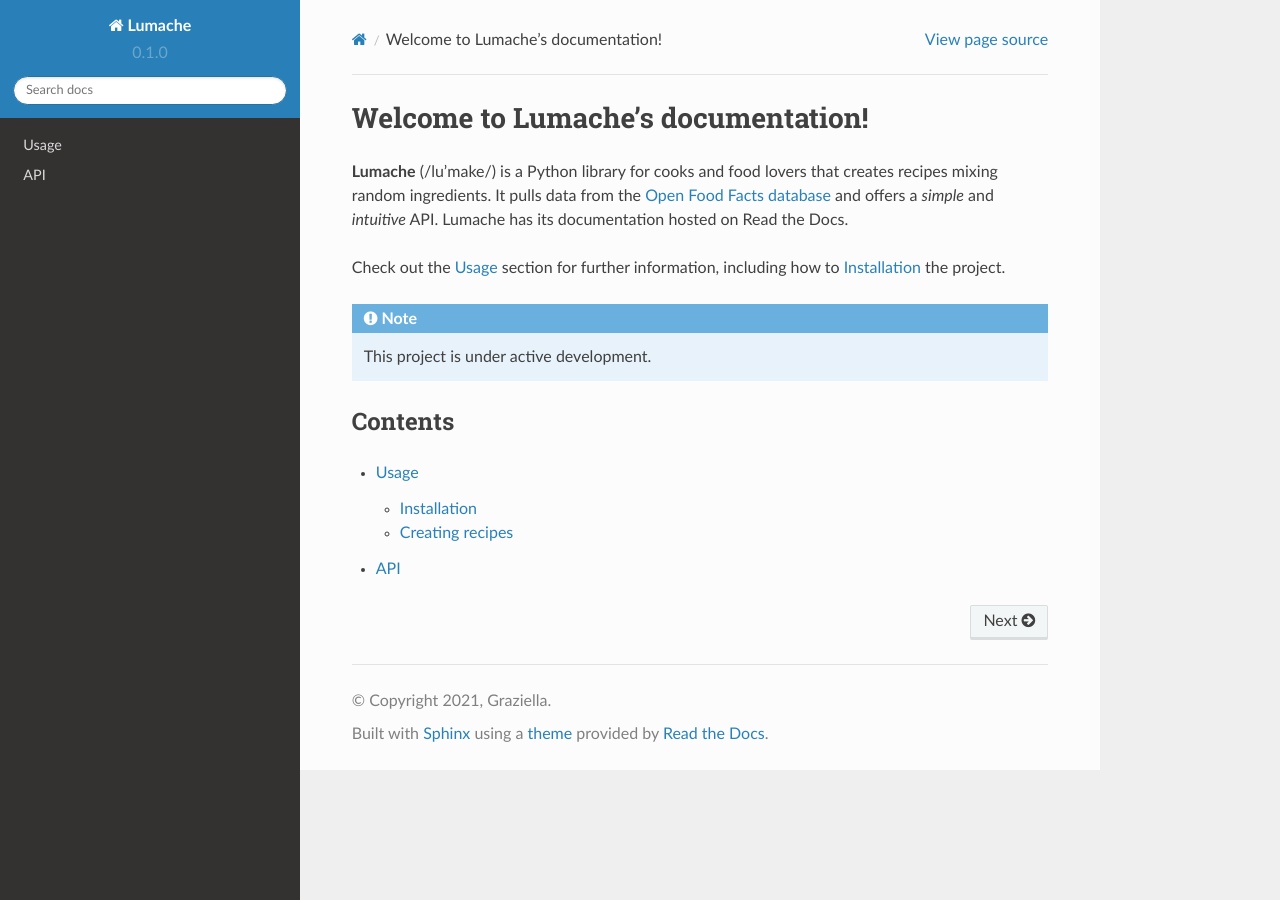
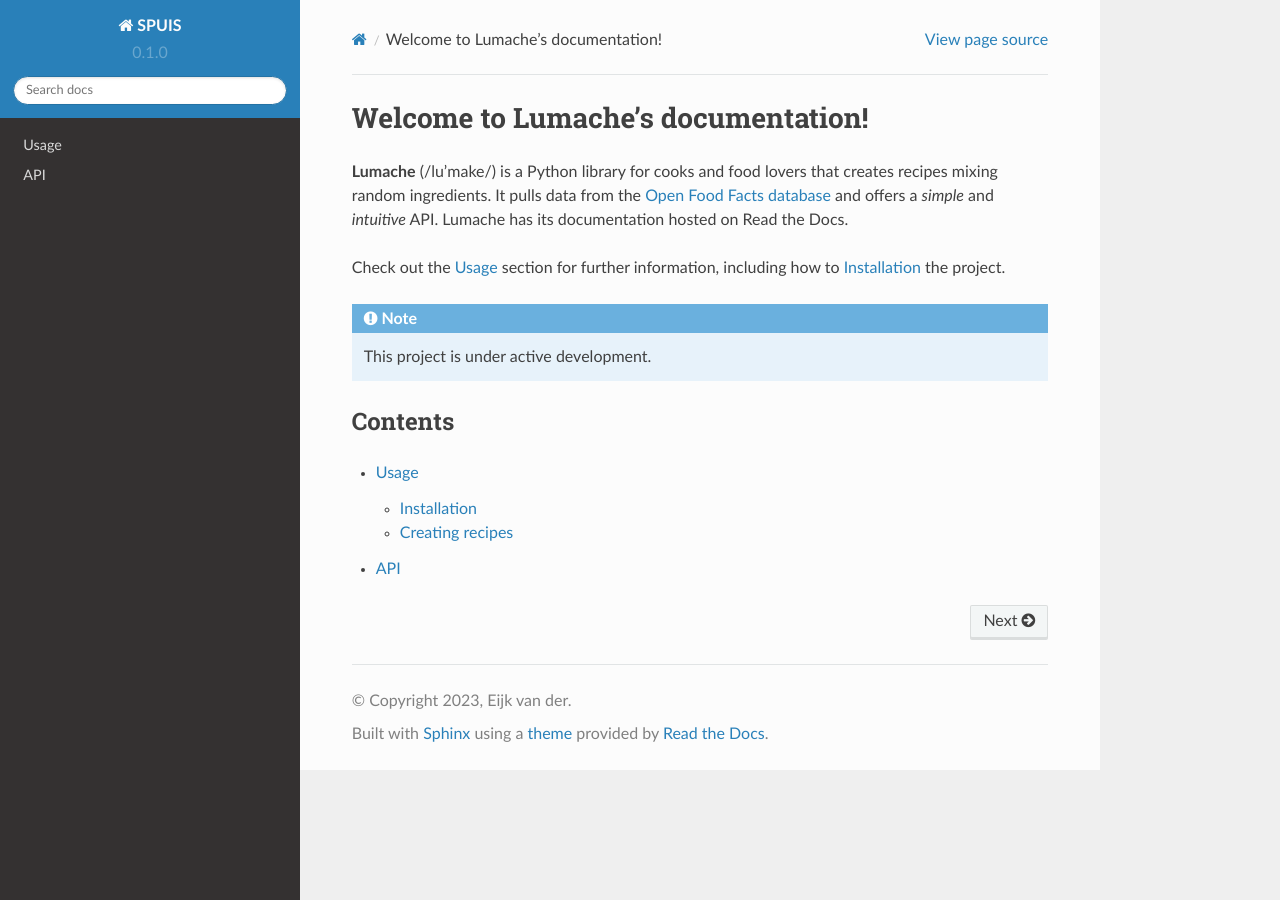
Before and after one commit to MartinvdEijk/SPUISdoc, a Sphinx documentation site: the page built from docs/source/index.rst, in a window 1280 px wide. Built offline with Sphinx 7.4.7 and the Read the Docs theme 2.0.0, drawn with Linux system fonts in a browser that asks for light colours.

Commit message:
Last submit of Readme

```diff
--- a/docs/requirements.txt
+++ b/docs/requirements.txt
@@ -1,2 +1,5 @@
 sphinx==7.1.2
 sphinx-rtd-theme==1.3.0rc1
+matplotlib==3.7.2
+numpy==1.25.2
+pandas==2.0.3
--- a/docs/source/conf.py
+++ b/docs/source/conf.py
@@ -2,9 +2,9 @@
 
 # -- Project information
 
-project = 'Lumache'
-copyright = '2021, Graziella'
-author = 'Graziella'
+project = 'SPUIS'
+copyright = '2023, Eijk van der'
+author = 'Martin van der Eijk'
 
 release = '0.1'
 version = '0.1.0'
--- a/pyproject.toml
+++ b/pyproject.toml
@@ -3,6 +3,6 @@
 build-backend = "flit_core.buildapi"
 
 [project]
-name = "lumache"
-authors = [{name = "Graziella", email = "graziella@lumache"}]
+name = "SPUIS"
+authors = [{name = "Martin van der Eijk", email = "martin.vandereijk@deltares.nl"}]
 dynamic = ["version", "description"]
```
